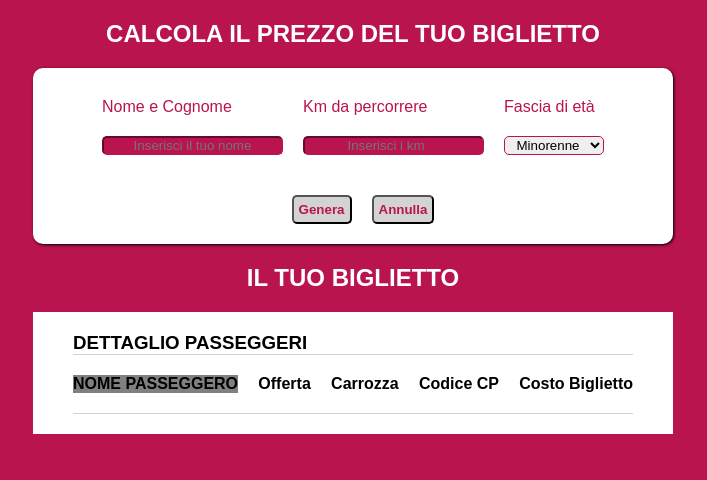
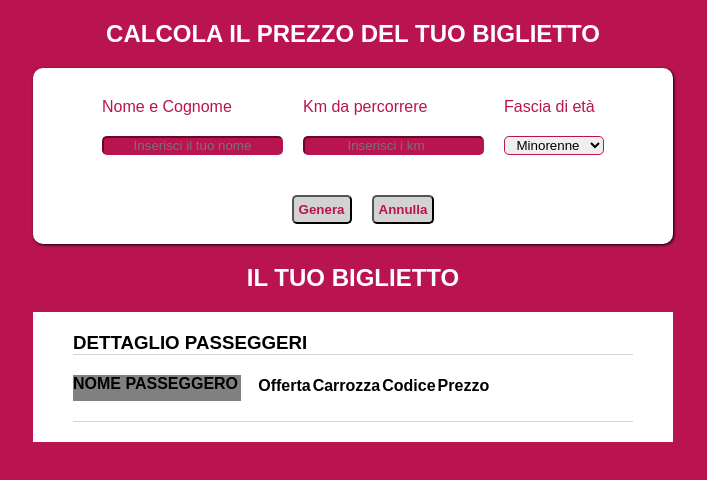
Before and after one commit to romina-trazzi/js-biglietto-treno-form, a plain HTML site: page index.html in a window 1280 px wide. Shown: the whole page, without its empty margins (287-994 px from the left). Drawn offline with Linux system fonts and the light colour scheme.

Commit message:
Commit table
Creata struttura tabella

```diff
--- a/assets/css/style.css
+++ b/assets/css/style.css
@@ -42,6 +42,13 @@ h2 {
   flex-direction: column;
 }
 
+.w80 {
+    width: 80%;
+}
+
+.w20 {
+    width: 20%;
+}
 
 /* End of classi utility */
 
@@ -97,11 +104,6 @@ input, select:hover {
         =           BIGLIETTO            =
 =================================================*/
 
-#nome_passeggero {
-    background-color: grey;
-    color: black;
-}
-
 .card_squared .row {
     border-top: 1px solid lightgrey;
     border-bottom: 1px solid lightgrey;
@@ -110,5 +112,13 @@ input, select:hover {
     padding-bottom: 20px;
 }
 
+.card_squared > div:nth-child(2) > div:nth-child(1) {
+    background-color: grey;
+    width: 200px;
+    margin-right: 15px;
+}
+
+
+
 
 /*=====  End of biglietto  ======*/
--- a/assets/js/main.js
+++ b/assets/js/main.js
@@ -58,7 +58,7 @@ btnGenera.addEventListener("click", function () {
     // codiceCp genera un numero intero compreso tra
 
 
-    // Creiamo variabili JS per collegarle ai div HTML
+    // Creiamo variabili JS per collegarle ai th HTML
     var elName = document.getElementById("nome_passeggero");
     var elSconto = document.getElementById("sconto");
     var elCarrozza = document.getElementById("carrozza");
@@ -67,25 +67,30 @@ btnGenera.addEventListener("click", function () {
 
 
     // Sostituiamo le variabili JS appena create con i valori dell'HTML
-    elName.innerHTML = full_name;
+    elName.innerHTML = fullName;
     elSconto.innerHTML = sconto;
     elCarrozza.innerHTML = numberCarrozza;
     elCodice.innerHTML = codiceCp;
     elTicket.innerHTML = resultPrice.toFixed(2) + "€";
 
+    /*document.getElementById("biglietto").classList.add("visible")*/;
     document.getElementById("biglietto").style.display = "block";
 
 });
 
-
+/* Creiamo una funzione di ascolto per l'evento click su btnAnnulla
+che ora è anche una variabile JS per svuotare le variabili */
 btnAnnulla.addEventListener("click", function () {
 
     // console.log("Annulla operazione")
 
-    var fullName = document.getElementById("full_name").value = "";
-    var km = document.getElementById("km").value = "";
-    var fascia = document.getElementById("fascia").value = "Maggiorenne";
+    document.getElementById("full_name").value = "";
+    document.getElementById("km").value = "";
+    document.getElementById("fascia").value = "Maggiorenne";
 
     document.getElementById("biglietto").style.display = "none";
+    /*document.getElementById("biglietto").classList.add("hidden")*/
+
+
 
 });
--- a/index.html
+++ b/index.html
@@ -49,34 +49,41 @@
         <h2>IL TUO BIGLIETTO</h2>
             <div class="card_squared">
               <h3>DETTAGLIO PASSEGGERI</h3>
-                <div class="row d_flex">
-                    <div class="col d_flex">
-                        <div id="nome_passeggero">
+              <div class="row d_flex">
+                    <div class="col w20">
+                        <div class = "passenger">
                             <h4>NOME PASSEGGERO</h4>
+                            <div id ="nome_passeggero"></div>
                         </div>
                     </div>
-
-                    <div class="col d_flex">
-                        <div id="sconto">
-                            <h4>Offerta</h4>
-                        </div>
-                    </div>
-                    <div class="col d_flex">
-                        <div id="carrozza">
-                            <h4>Carrozza</h4>
-                        </div>
-                    </div>
-                    <div class="col d_flex">
-                        <div id="codice_cp">
-                            <h4>Codice CP</h4>
-                        </div>
-                    </div>
-                    <div class="col d_flex">
-                        <div id="ticket_price">
-                            <h4>Costo Biglietto</h4>
-                        </div>
+                    <div class ="col w80">
+                        <table d_flex>
+                            <thead d_flex>
+                                <tr d_flex>
+                                    <th>Offerta</th>
+                                    <th>Carrozza</th>
+                                    <th>Codice</th>
+                                    <th>Prezzo</th>
+                                </tr>
+                            </thead>
+                            <tbody>
+                                <tr>
+                                    <td></td>
+                                    <td></td>
+                                    <td></td>
+                                    <td></td>
+                                </tr>
+                                <tr>
+                                    <td id="sconto"></td>
+                                    <td id="carrozza"></td>
+                                    <td id="codice_cp"></td>
+                                    <td id="ticket_price"></td>
+                                </tr>
+                            </tbody>
+                        </table>
                     </div>
                 </div>
+
             </div>
 
     </section>
```
